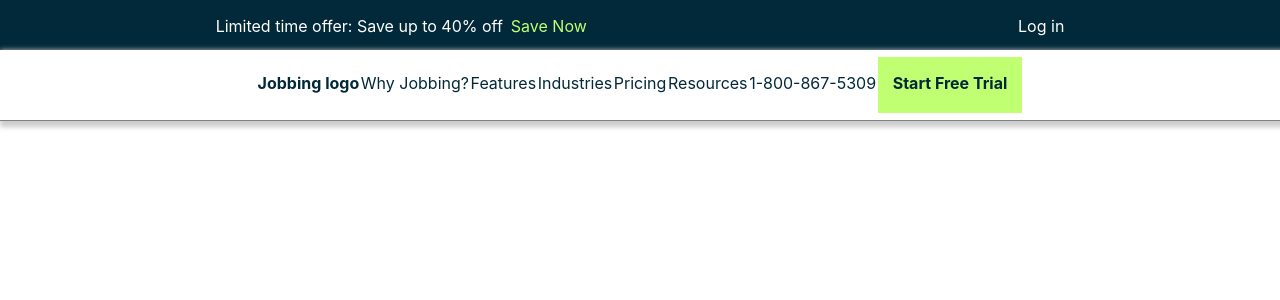
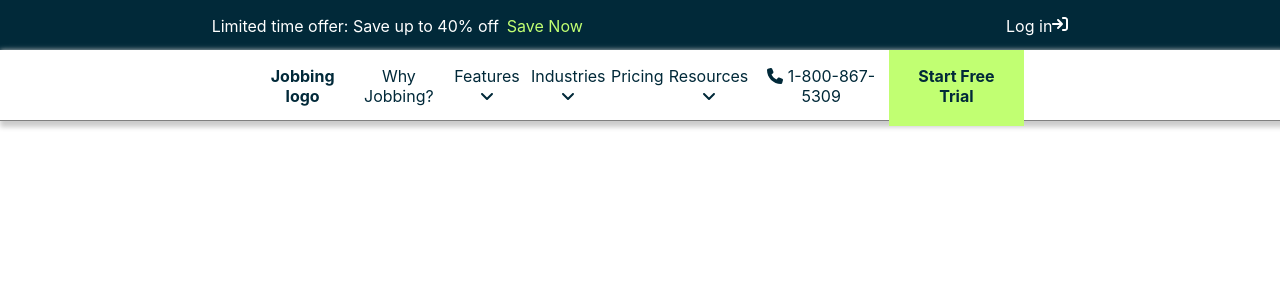
Before and after one commit to BBrandford11/tradefinder, a React (Create React App) app: page / in a window 1280 px wide. Shown: the top 300 px of the page. Built offline with nearby package versions, Linux system fonts and the light colour scheme.

Commit message:
adds font awsome and logos to nav and header

```diff
--- a/package.json
+++ b/package.json
@@ -3,6 +3,10 @@
   "version": "0.1.0",
   "private": true,
   "dependencies": {
+    "@fortawesome/fontawesome-svg-core": "^6.1.1",
+    "@fortawesome/free-regular-svg-icons": "^6.1.1",
+    "@fortawesome/free-solid-svg-icons": "^6.1.1",
+    "@fortawesome/react-fontawesome": "^0.1.18",
     "@testing-library/jest-dom": "^5.16.4",
     "@testing-library/react": "^13.2.0",
     "@testing-library/user-event": "^13.5.0",
--- a/src/components/Header.css
+++ b/src/components/Header.css
@@ -12,6 +12,8 @@
   display: flex;
 
 }
+
+
 
 
 .header-words{
--- a/src/components/Header.js
+++ b/src/components/Header.js
@@ -1,3 +1,6 @@
+import { FontAwesomeIcon } from '@fortawesome/react-fontawesome'
+import { faSignIn} from "@fortawesome/free-solid-svg-icons"
+
 import "./Header.css";
 
 function Header() {
@@ -8,7 +11,8 @@ function Header() {
         <p id="header-words-1" className="header-words"> Save Now</p>
       </div>
       <div className="header-right">
-        <p className="header-words">Log in</p>
+        <p className="header-words">Log in  <FontAwesomeIcon icon={faSignIn} /></p>
+
       </div>
     </div>
   );
--- a/src/components/Nav.js
+++ b/src/components/Nav.js
@@ -1,15 +1,16 @@
 import "./Nav.css";
-
+import { FontAwesomeIcon } from '@fortawesome/react-fontawesome'
+import { faPhone, faAngleDown } from "@fortawesome/free-solid-svg-icons"
 function Nav() {
   return <div className="navbar">
     <div className="nav-content">
     <p className="nav-content-logo">Jobbing logo</p>
     <p className="nav-content-dropdowns">Why Jobbing?</p>
-    <p className="nav-content-dropdowns">Features </p>
-    <p className="nav-content-dropdowns">Industries</p>
+    <p className="nav-content-dropdowns">Features <FontAwesomeIcon icon={faAngleDown} /> </p>
+    <p className="nav-content-dropdowns">Industries <FontAwesomeIcon icon={faAngleDown} /> </p>
     <p className="nav-content-dropdowns">Pricing</p>
-    <p className="nav-content-dropdowns">Resources</p>
-    <p className="nav-content-number">1-800-867-5309</p>
+    <p className="nav-content-dropdowns">Resources <FontAwesomeIcon icon={faAngleDown} /></p>
+    <p className="nav-content-number"><FontAwesomeIcon icon={faPhone} /> 1-800-867-5309</p>
     <div className="nav-content-trial">
     <p>Start Free Trial</p>
     </div>
```
Also changed, not shown: 1 other file (tests, documents, lock files or other folders).
